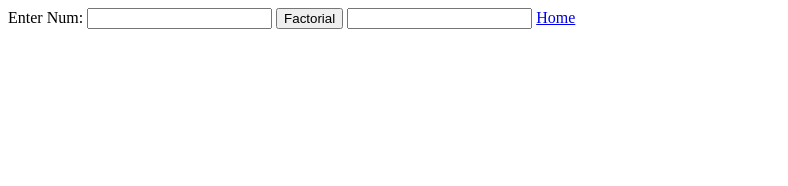
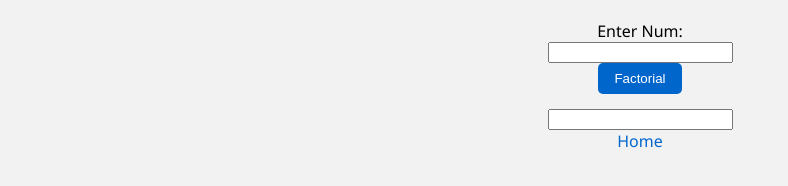
Before and after one commit to Blannck/Webpage-ITC, a plain HTML site: page factorial.html in a window 1280 px wide. Shown: the whole page, without its empty margins (0-788 px from the left). Drawn offline with Linux system fonts and the light colour scheme.

Commit message:
Update factorial.html

```diff
--- a/factorial.html
+++ b/factorial.html
@@ -1,6 +1,48 @@
 <!doctype html>
 <html>
 <head>
+<style>
+  body {
+  font-family: 'Segoe UI', Tahoma, Geneva, Verdana, sans-serif;
+  background-color: #f2f2f2;
+  margin: 0;
+  padding: 20px;
+  display: flex;
+  flex-direction: column;
+  align-items: center;
+}
+
+input[type="number"],
+input[type="text"] {
+  padding: 8px;
+  border-radius: 5px;
+  border: 1px solid #ccc;
+  margin-bottom: 15px;
+}
+
+button {
+  padding: 8px 16px;
+  border-radius: 5px;
+  border: none;
+  background-color: #0066cc;
+  color: #fff;
+  cursor: pointer;
+  margin-bottom: 15px;
+}
+
+button:hover {
+  background-color: #0052a3;
+}
+
+a {
+  color: #0066cc;
+  text-decoration: none;
+}
+
+a:hover {
+  text-decoration: underline;
+}
+</style>
 <script>
 function show(){
 
```
